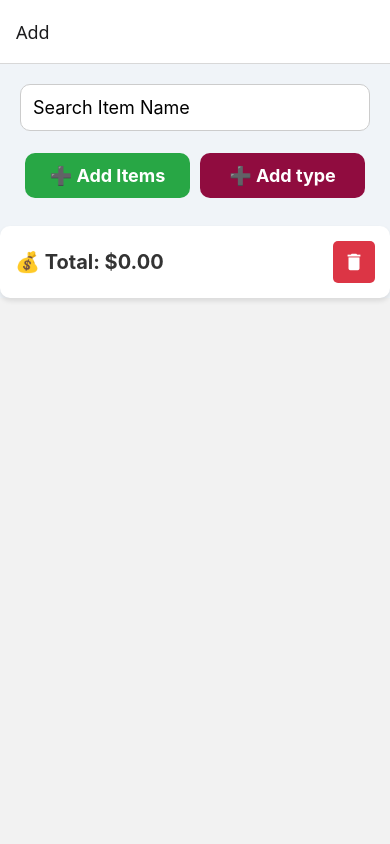
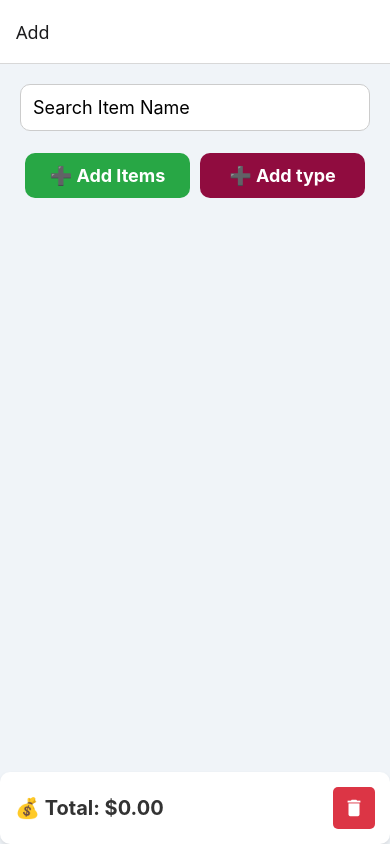
Before and after one commit to Suphasawat/React-Native-Class, a React Native app in the folder peuanRukNakShop/: screen /Add in a window 390 px wide. Built offline with nearby package versions, Linux system fonts and the light colour scheme.

Commit message:
fix scollview

```diff
--- a/peuanRukNakShop/screens/AddToCart.js
+++ b/peuanRukNakShop/screens/AddToCart.js
@@ -184,7 +184,6 @@ const AddToCart = () => {
   }, []);
 
   return (
-    <ScrollView>
     <View style={styles.container}>
       {/* Display search bar */}
       {!isVisible && (
@@ -198,10 +197,7 @@ const AddToCart = () => {
 
       {/* Add item and add type buttons */}
       <View style={styles.buttonContainer}>
-          <TouchableOpacity
-            onPress={toggleAddButton}
-            style={[styles.addButton]}
-          >
+        <TouchableOpacity onPress={toggleAddButton} style={[styles.addButton]}>
           <Text style={styles.buttonText}>
             ➕ {isVisible ? "Search items" : "Add Items"}
           </Text>
@@ -253,9 +249,7 @@ const AddToCart = () => {
             style={styles.input}
             placeholder="Item Price"
             value={itemPrice}
-              onChangeText={(text) =>
-                setItemPrice(text.replace(/[^0-9.]/g, ""))
-              }
+            onChangeText={(text) => setItemPrice(text.replace(/[^0-9.]/g, ""))}
             keyboardType="numeric"
           />
           <View style={styles.typeContainer}>
@@ -345,7 +339,6 @@ const AddToCart = () => {
 
       <TotalSummary price={totalPrice} onPress={() => deleteAllItems()} />
     </View>
-    </ScrollView>
   );
 };
 
```
Lines whose indentation alone changed are shown as unchanged.
